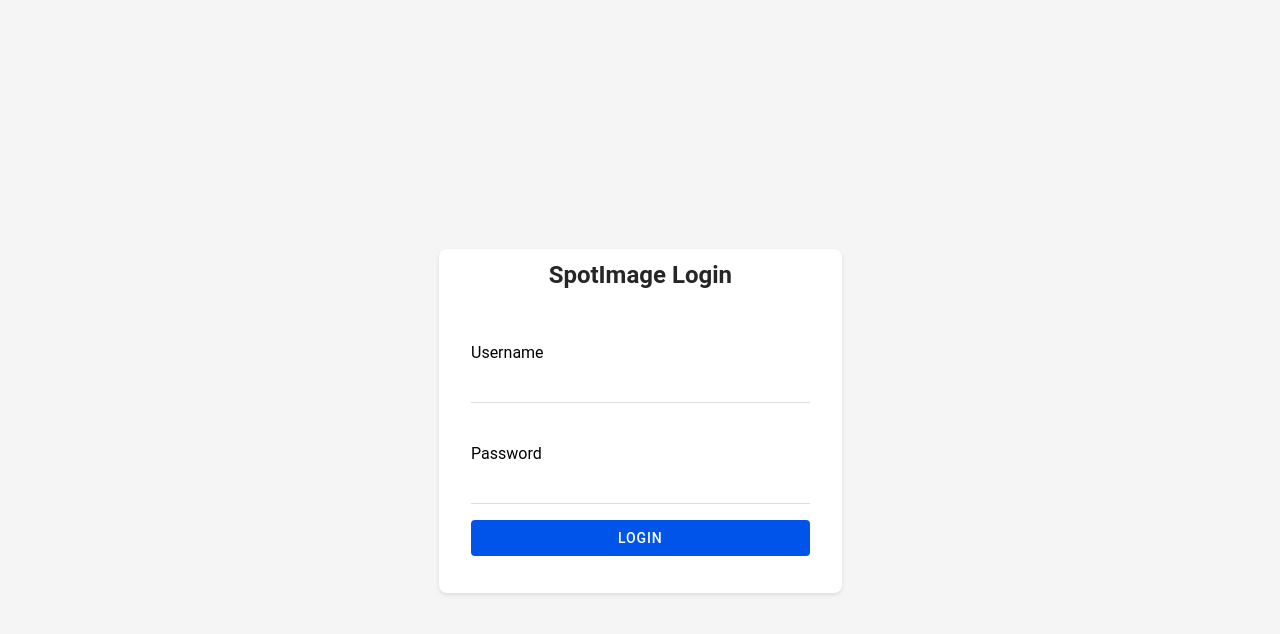
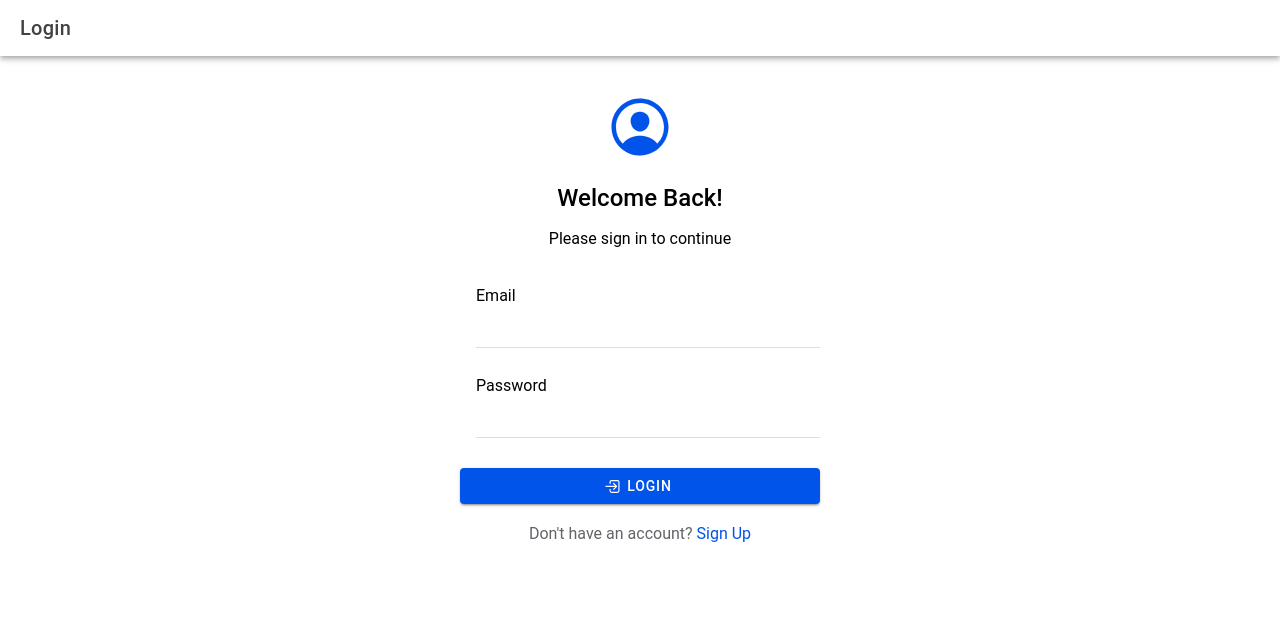
Before and after one commit to aviasnani/state_managers, a React (Vite) app: page /login in a window 1280 px wide. Shown: the top 634 px of the page. Built offline with nearby package versions, Linux system fonts and the light colour scheme.

Commit message:
Update Login.tsx

```diff
--- a/src/pages/Login.tsx
+++ b/src/pages/Login.tsx
@@ -1,68 +1,107 @@
 import React, { useState } from 'react';
-import { useHistory, useLocation } from 'react-router-dom';
 import {
   IonContent,
   IonPage,
+  IonItem,
+  IonLabel,
   IonInput,
   IonButton,
-  IonItem,
-  IonLabel,
-  IonCard,
-  IonCardContent,
-  IonGrid,
-  IonRow,
-  IonCol,
-  IonCardHeader,
-  IonCardTitle,
+  IonIcon,
+  IonHeader,
+  IonToolbar,
+  IonTitle,
+  useIonToast,
+  IonText,
 } from '@ionic/react';
-
-import '@ionic/react/css/core.css';
-import '@ionic/react/css/normalize.css';
-import '@ionic/react/css/structure.css';
-import '@ionic/react/css/typography.css';
-import '@ionic/react/css/padding.css';
-import './Login.css';
+import { logInOutline, personCircleOutline } from 'ionicons/icons';
+import { useHistory } from 'react-router-dom';
 
 const Login: React.FC = () => {
-  const [username, setUsername] = useState('');
+  const [email, setEmail] = useState('');
   const [password, setPassword] = useState('');
+  const [presentToast] = useIonToast();
   const history = useHistory();
-  const location = useLocation();
 
-  const handleSubmit = (e: React.FormEvent) => {
-    e.preventDefault();
-    if (username === "aviasnani" && password === "helloWorld") {
+  const handleLogin = async () => {
+    // Basic validation
+    if (!email || !password) {
+      presentToast({
+        message: 'Please fill in all fields',
+        duration: 2000,
+        color: 'warning',
+        position: 'bottom'
+      });
+      return;
+    }
+
+    // Get users from local storage
+    const users = JSON.parse(localStorage.getItem('users') || '[]');
+    const user = users.find((u: any) => u.email === email && u.password === password);
+
+    if (user) {
+      // Set authentication state
       localStorage.setItem('isLoggedIn', 'true');
-      // Force a hard navigation to the home page
-      window.location.href = '/tabs/home';
+      localStorage.setItem('currentUser', JSON.stringify(user));
+
+      await presentToast({
+        message: 'Login successful!',
+        duration: 1000,
+        color: 'success',
+        position: 'bottom'
+      });
+
+      // Navigate and force reload
+      history.push('/tabs/home');
+      setTimeout(() => {
+        window.location.reload();
+      }, 100);
     } else {
-      alert("Invalid credentials");
+      presentToast({
+        message: 'Invalid email or password',
+        duration: 2000,
+        color: 'danger',
+        position: 'bottom'
+      });
     }
   };
 
   return (
     <IonPage>
+      <IonHeader>
+        <IonToolbar>
+          <IonTitle>Login</IonTitle>
+        </IonToolbar>
+      </IonHeader>
+
       <IonContent className="ion-padding">
-        <IonGrid>
-          <IonRow className="ion-justify-content-center ion-align-items-center" style={{ height: '100vh' }}>
-            <IonCol size="12" sizeMd="8" sizeLg="6" sizeXl="4">
-              <IonCard>
-                <IonCardHeader>
-                  <IonCardTitle className="ion-text-center">SpotImage Login</IonCardTitle>
-                </IonCardHeader>
-                <IonCardContent>
-                  <form onSubmit={handleSubmit}>
+        <div style={{
+          maxWidth: '400px',
+          margin: '0 auto',
+          padding: '20px',
+          textAlign: 'center'
+        }}>
+          <IonIcon
+            icon={personCircleOutline}
+            style={{
+              fontSize: '70px',
+              color: 'var(--ion-color-primary)'
+            }}
+          />
+          <h2>Welcome Back!</h2>
+          <p>Please sign in to continue</p>
+
+          <div style={{ marginTop: '20px' }}>
             <IonItem>
-                      <IonLabel position="floating">Username</IonLabel>
+              <IonLabel position="floating">Email</IonLabel>
               <IonInput
-                        type="text"
-                        value={username}
-                        onIonChange={e => setUsername(e.detail.value!)}
+                type="email"
+                value={email}
+                onIonChange={e => setEmail(e.detail.value!)}
                 required
               />
             </IonItem>
 
-                    <IonItem className="ion-margin-bottom">
+            <IonItem style={{ marginTop: '10px' }}>
               <IonLabel position="floating">Password</IonLabel>
               <IonInput
                 type="password"
@@ -72,15 +111,29 @@
               />
             </IonItem>
 
-                    <IonButton expand="block" type="submit" className="ion-margin-top">
+            <IonButton
+              expand="block"
+              style={{ marginTop: '30px' }}
+              onClick={handleLogin}
+            >
+              <IonIcon icon={logInOutline} slot="start" />
               Login
             </IonButton>
-                  </form>
-                </IonCardContent>
-              </IonCard>
-            </IonCol>
-          </IonRow>
-        </IonGrid>
+
+            <div style={{ marginTop: '20px' }}>
+              <IonText color="medium">
+                Don't have an account?{' '}
+                <IonText
+                  color="primary"
+                  style={{ cursor: 'pointer' }}
+                  onClick={() => history.push('/signup')}
+                >
+                  Sign Up
+                </IonText>
+              </IonText>
+            </div>
+          </div>
+        </div>
       </IonContent>
     </IonPage>
   );
```
Lines whose indentation alone changed are shown as unchanged.
